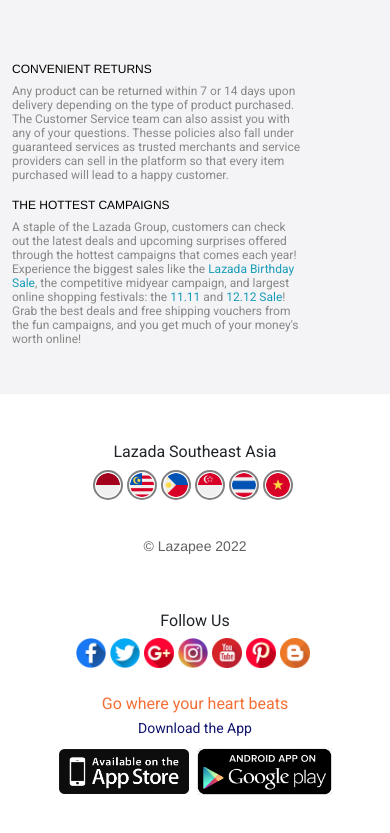
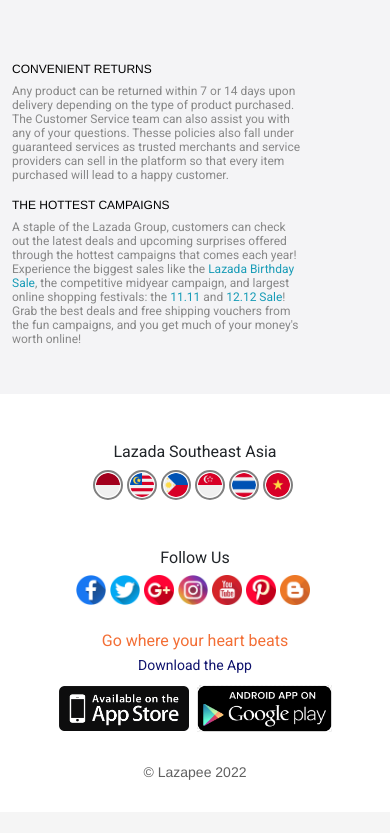
Before and after one commit to guilmola724/Ecommerce-shop-React-Laravel, a React (Create React App) app in the folder frontend-react/: page / in a window 390 px wide. Shown: the part 7816-8649 px from the top of the page. After the commit the page ends 8628 px from the top, so only its background shows below. Built offline with nearby package versions, Linux system fonts and the light colour scheme.

Commit message:
footer final

```diff
--- a/frontend-react/src/components/common/FooterDesktop.jsx
+++ b/frontend-react/src/components/common/FooterDesktop.jsx
@@ -360,9 +360,6 @@
                   width="30px"
                 />
                 {/* End Map Grid */}
-                <h4 className={`${classes["footer-copyright"]}`}>
-                  &copy; Lazapee 2022
-                </h4>
               </Col>
               <Col className="mt-5" xl={7} lg={7} md={12} sm={12}>
                 <Row>
@@ -454,6 +451,9 @@
                   </Col>
                 </Row>
               </Col>
+              <h4 className={`${classes["footer-copyright"]}`}>
+                &copy; Lazapee 2022
+              </h4>
             </Row>
           </Container>
         </div>
--- a/frontend-react/src/components/common/FooterDesktop.module.css
+++ b/frontend-react/src/components/common/FooterDesktop.module.css
@@ -40,12 +40,11 @@
 /* ========= Footer Three ========= */
 .footer-three {
   background-color: #fff;
-  padding-bottom: 3rem;
+  padding-bottom: 1.5rem;
 }
 .footer-copyright {
   color: #606060;
   font-size: 14px;
-  margin-top: 2.4rem;
 }
 .footer-three-title {
   font-family: "Roboto";
@@ -97,6 +96,11 @@
   .responsive-download-wrapper {
     justify-content: center;
   }
+  .footer-copyright {
+    color: #606060;
+    font-size: 14px;
+    padding-top: 2rem;
+  }
 }
 
 /* // Large devices (desktops, less than 1200px) */
```
